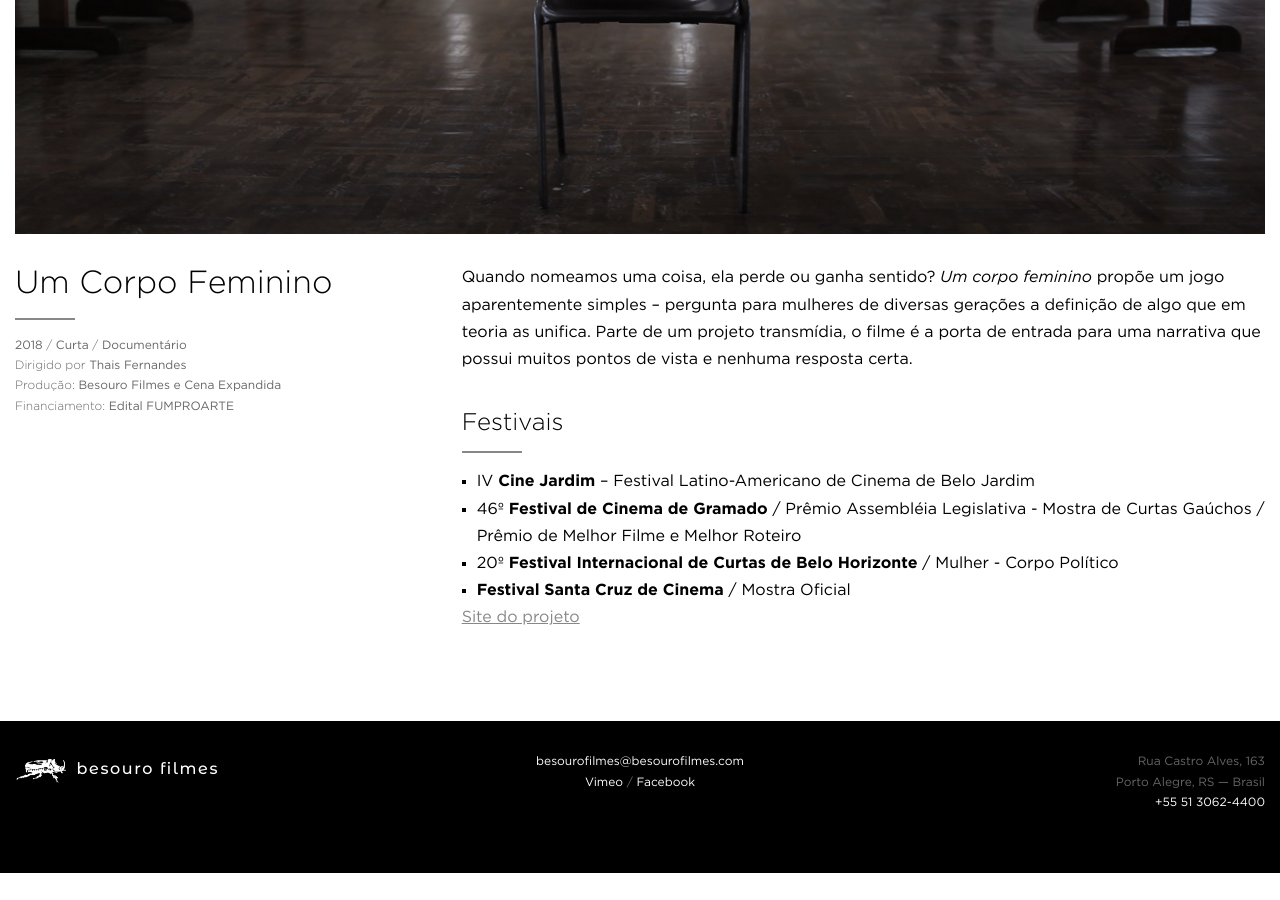
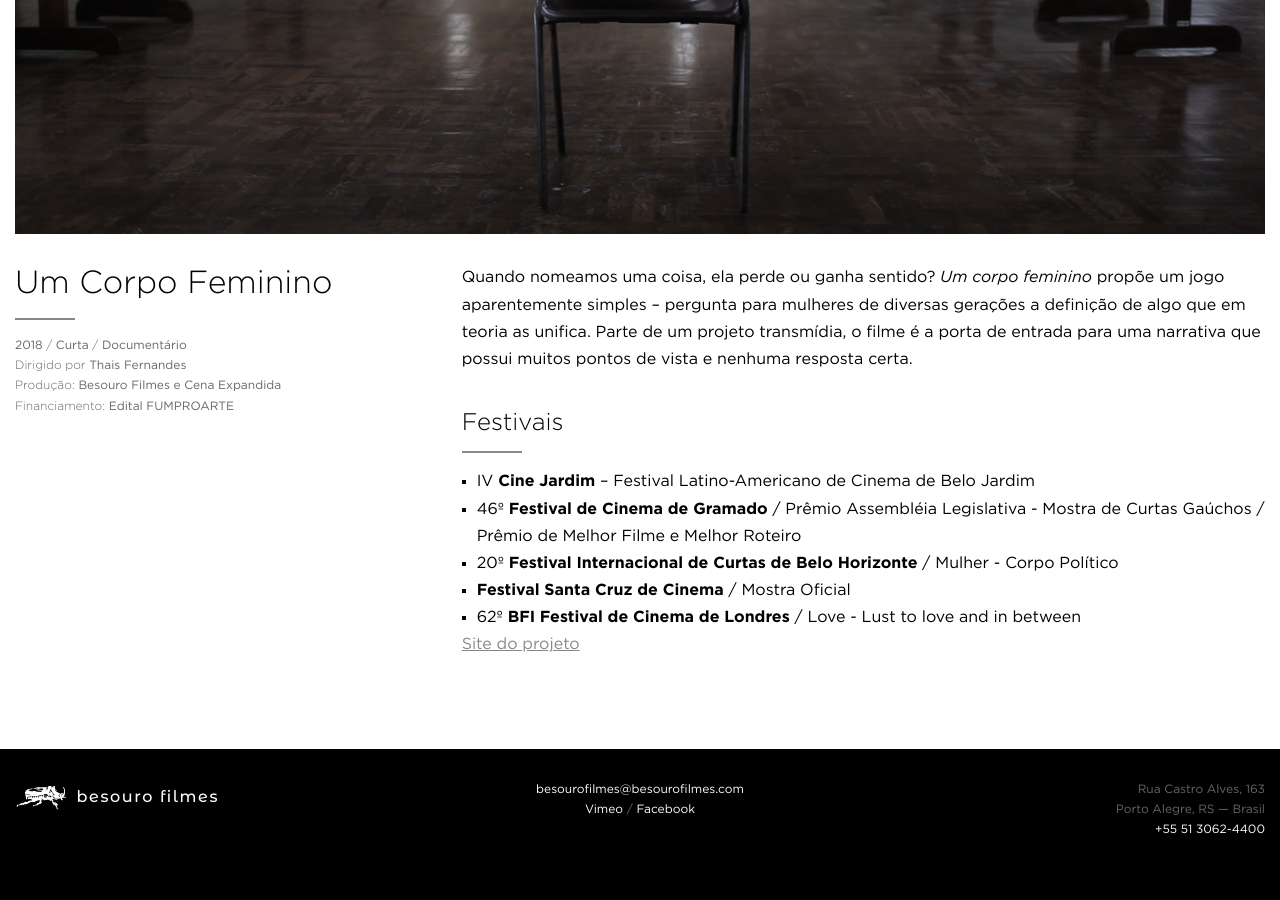
Before and after one commit to arthrfrts/besouro, a Jekyll site: the page built from _projects/um-corpo-feminino.md, in a window 1280 px wide and 900 px high, scrolled down 584 px. Built offline with Jekyll 4.4.1, drawn with Linux system fonts in a browser that asks for light colours; before the commit the page ends 1457 px from its top, so only the background shows below that.

Commit message:
Updated Um Corpo Feminino

```diff
--- a/_projects/um-corpo-feminino.md
+++ b/_projects/um-corpo-feminino.md
@@ -24,6 +24,7 @@ Quando nomeamos uma coisa, ela perde ou ganha sentido? _Um corpo feminino_ prop
 * 46º **Festival de Cinema de Gramado** / Prêmio Assembléia Legislativa - Mostra de Curtas Gaúchos / Prêmio de Melhor Filme e Melhor Roteiro
 * 20º **Festival Internacional de Curtas de Belo Horizonte** / Mulher - Corpo Político
 * **Festival Santa Cruz de Cinema** / Mostra Oficial
+* 62º **BFI Festival de Cinema de Londres** / Love - Lust to love and in between
 
 
 [Site do projeto](http://www.afemalebodyproject.com/index-port.php#top)
```
